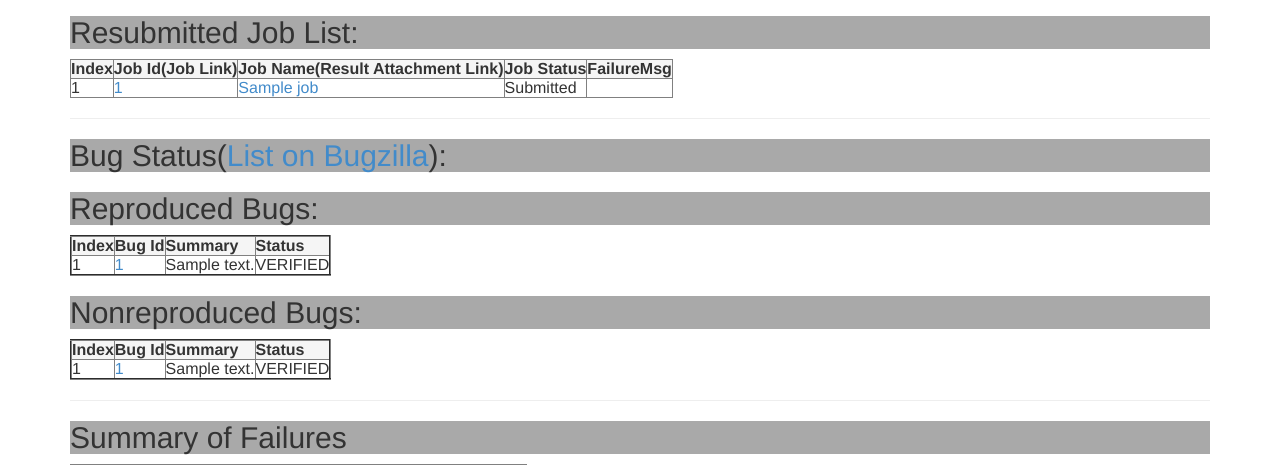
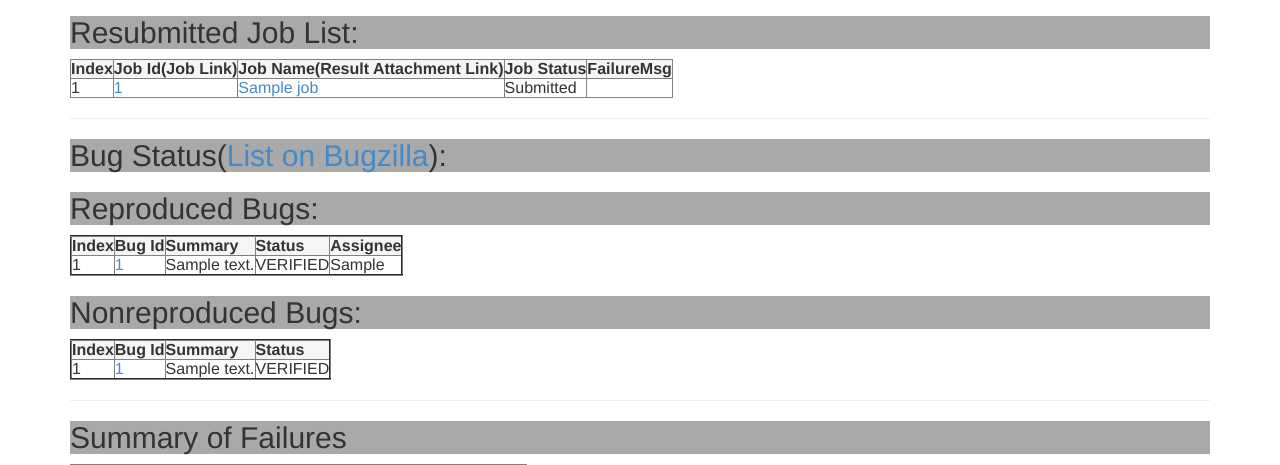
Before and after one commit to tom-gall/android-report, a Django app: template lkft/templates/lkft-jobs.html in a window 1280 px wide. Shown: the part 258-723 px from the top of the page. Run offline with Django 3.2, Linux system fonts and the light colour scheme; the template is opened without the code that fills it: most values are stand-ins (such as "Sample title", 1, 10 or a date in 2020); some libraries are stand-ins or nearby versions.

Commit message:
lkft-jobs.html: list assignee for bugs
Signed-off-by: Yongqin Liu <yongqin.liu@linaro.org>
Change-Id: Ia3f30e9458454c9b73871bcd82ecb8bfe44c3c08

```diff
--- a/lkft/templates/lkft-jobs.html
+++ b/lkft/templates/lkft-jobs.html
@@ -113,6 +113,7 @@
     <th>Bug Id</th>
     <th>Summary</th>
     <th>Status</th>
+    <th>Assignee</th>
 </tr>
 {% for bug in open_bugs %}
     {% ifnotequal  bug.status 'RESOLVED' %}
@@ -121,6 +122,7 @@
         <td><a href="{{bugzilla_show_bug_prefix}}{{ bug.id }}">{{ bug.id }}</a></td>
         <td>{{ bug.summary }}</td>
         <td>{{ bug.status }}</td>
+        <td>{{ bug.assigned_to }}</td>
     </tr>
     {% endifnotequal %}
 {% endfor %}
```
